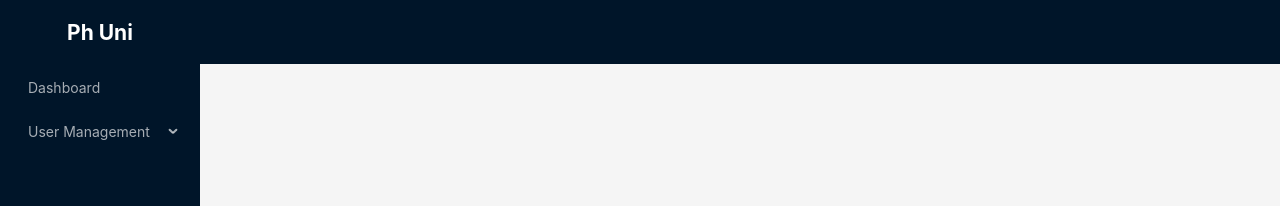
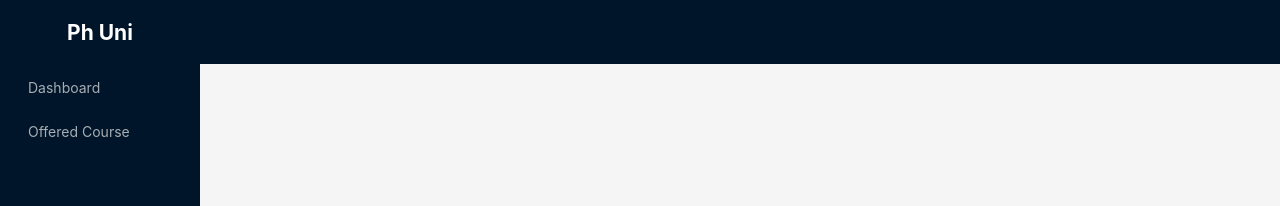
Before and after one commit to rakib-molla/ph-university-client, a React (Vite) app: page / in a window 1280 px wide. Shown: the top 206 px of the page. Built offline with nearby package versions, Linux system fonts and the light colour scheme.

Commit message:
role management add dashboard sidebar

```diff
--- a/src/components/layout/MainLayout.tsx
+++ b/src/components/layout/MainLayout.tsx
@@ -1,9 +1,10 @@
-import { Layout, Menu, MenuProps, } from 'antd';
-const { Header, Content, Footer, Sider } = Layout;
+import { Layout,  } from 'antd';
+const { Header, Content, Footer,  } = Layout;
 
 
-import { NavLink, Outlet } from 'react-router-dom';
-import { adminSidebarItems } from '../../routes/admin.routes';
+import { Outlet } from 'react-router-dom';
+
+import Sidebar from './Sidebar';
 
 // const items: MenuProps['items'] = [
 //    {
@@ -40,24 +41,7 @@
 
    return (
       <Layout style={{height: '100vh'}}>
-      <Sider
-        breakpoint="lg"
-        collapsedWidth="0"
-        onBreakpoint={(broken) => {
-          console.log(broken);
-        }}
-        onCollapse={(collapsed, type) => {
-          console.log(collapsed, type);
-        }}
-      >
-        <div style={{color: 'white', textAlign: 'center', height: '4rem', display: 'flex', justifyContent: 'center', alignItems: 'center'}}>
-        <h1 >Ph Uni</h1>
-        </div>
-        <Menu theme="dark"
-         mode="inline"
-         defaultSelectedKeys={['4']}
-          items={adminSidebarItems} />
-      </Sider>
+      <Sidebar/>
       <Layout>
         <Header style={{ padding: 0, }} />
         <Content style={{ margin: '24px 16px 0' }}>
--- /dev/null
+++ b/src/components/layout/Sidebar.tsx
@@ -0,0 +1,56 @@
+import { Menu } from "antd";
+import Sider from "antd/es/layout/Sider";
+import { sidebarItemsGenerator } from "../../utils/sidebarItemsGeneration";
+import { adminPaths } from "../../routes/admin.routes";
+import { facultyPaths } from "../../routes/faculty.routes";
+import { studentPaths } from "../../routes/student.routes";
+
+const userRole = {
+   ADMIN: 'admin',
+   FACULTY: 'faculty',
+   STUDENT: 'student',
+}
+
+const Sidebar = () => {
+
+   const role = 'faculty';
+   let sidebarItems ;
+
+   switch (role) {
+      case userRole.ADMIN:
+         sidebarItems = sidebarItemsGenerator(adminPaths, userRole.ADMIN);
+         break;
+      case userRole.FACULTY:
+         sidebarItems = sidebarItemsGenerator(facultyPaths, userRole.FACULTY);
+         break;
+      case userRole.STUDENT:
+         sidebarItems = sidebarItemsGenerator(studentPaths, userRole.STUDENT);
+         break;
+
+      default:
+         break;
+   }
+
+   return (
+      <Sider
+        breakpoint="lg"
+        collapsedWidth="0"
+        onBreakpoint={(broken) => {
+          console.log(broken);
+        }}
+        onCollapse={(collapsed, type) => {
+          console.log(collapsed, type);
+        }}
+      >
+        <div style={{color: 'white', textAlign: 'center', height: '4rem', display: 'flex', justifyContent: 'center', alignItems: 'center'}}>
+        <h1 >Ph Uni</h1>
+        </div>
+        <Menu theme="dark"
+         mode="inline"
+         defaultSelectedKeys={['4']}
+          items={sidebarItems} />
+      </Sider>
+   );
+};
+
+export default Sidebar;
--- a/src/routes/admin.routes.tsx
+++ b/src/routes/admin.routes.tsx
@@ -1,20 +1,10 @@
-import { ReactNode } from "react";
+
 import AdminDashboard from "../pages/admin/AdminDashboard";
 import CreateAdmin from "../pages/admin/CreateAdmin";
 import CreateFaculty from "../pages/admin/CreateFaculty";
 import CreateStudent from "../pages/admin/CreateStudent";
-import { NavLink } from "react-router-dom";
 
-type TRoute = {
-   path: string,
-   element: ReactNode,
-}
 
-type TSidebarItem ={
-   key: string,
-   label: ReactNode,
-   children?: TSidebarItem,
-}
 
 export const adminPaths = [
    {
@@ -47,41 +37,9 @@
          },
       ]
    },
-
-   // {
-   //    name: 'Course Management',
-   //    children:[
-   //       {
-   //          name: 'Offered Course',
-   //          path: 'offered-course',
-   //          element: <CreateAdmin/>
-   //       },
-   //    ]
-   // }
 ]
 
-// admin sidebar items
-export const adminSidebarItems = adminPaths.reduce((acc: TSidebarItem[],item)=>{
-   if(item.path && item.name){
-      acc.push({
-         key: item.name,
-         label: <NavLink to={`/admin/${item.path}`}>{item.name}</NavLink>,
-      })
-   }
 
-   if(item.children){
-      acc.push({
-         key: item.name,
-         label: item.name,
-         children: item.children.map((child)=>({
-            key: child.name,
-            label: <NavLink to={`/admin/${child.path}`}>{child.name}</NavLink>,
-         }))
-      })
-   }
-
-   return acc;
-},[])
 
 
 
--- a/src/routes/routes.tsx
+++ b/src/routes/routes.tsx
@@ -23,12 +23,12 @@
    {
       path: '/faculty',
       element: <App/>,
-      children: facultyPaths
+      children: routeGenerator(facultyPaths)
    },
    {
       path: '/student',
       element: <App/>,
-      children: studentPaths
+      children: routeGenerator(studentPaths)
    },
 
    {
--- /dev/null
+++ b/src/types/index.ts
@@ -0,0 +1 @@
+export * from './sidebar.types';
--- /dev/null
+++ b/src/utils/sidebarItemsGeneration.tsx
@@ -0,0 +1,29 @@
+import { TSidebarItem, TUserPath } from "../types";
+import { NavLink } from 'react-router-dom';
+
+
+export const sidebarItemsGenerator = (items: TUserPath[], role) => {
+  // admin sidebar items
+  const sidebarItems = items.reduce((acc: TSidebarItem[], item) => {
+    if (item.path && item.name) {
+      acc.push({
+        key: item.name,
+        label: <NavLink to={`/${role}/${item.path}`}>{item.name}</NavLink>,
+      });
+    }
+
+    if (item.children) {
+      acc.push({
+        key: item.name,
+        label: item.name,
+        children: item.children.map((child) => ({
+          key: child.name,
+          label: <NavLink to={`/${role}/${child.path}`}>{child.name}</NavLink>,
+        })),
+      });
+    }
+
+    return acc;
+  }, []);
+  return sidebarItems;
+};
```
Also changed, not shown: src/types/sidebar.types.tsx (added, +14 -0 lines).
